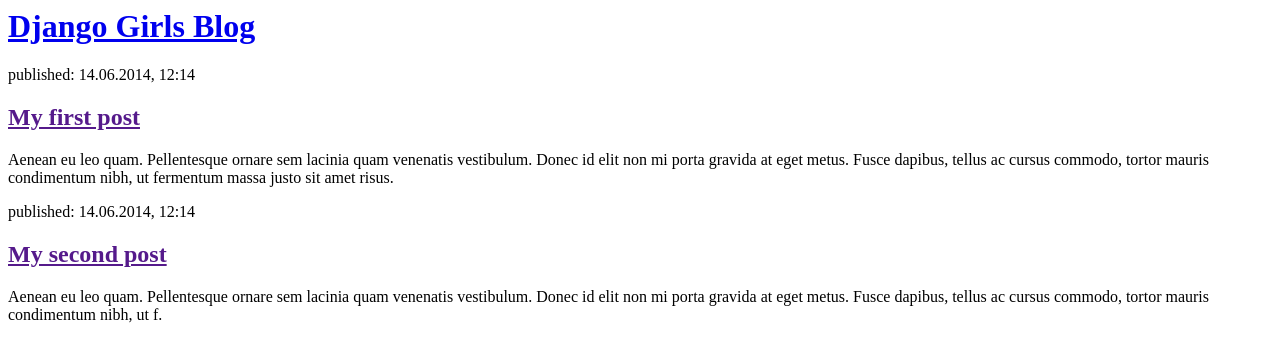
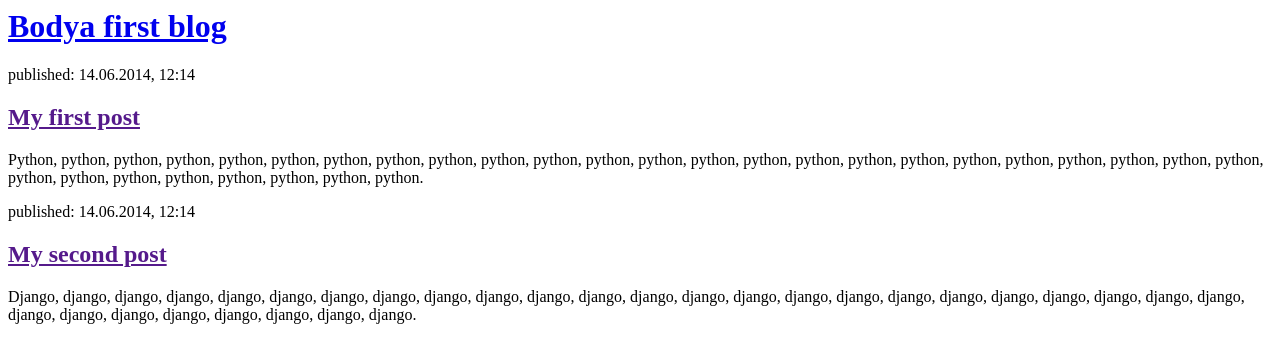
Before and after one commit to skvortsovillya/my-djangofirst, a Django app: page / in a window 1280 px wide. Shown: the top 363 px of the page. Run offline with Django 3.2, Linux system fonts and the light colour scheme.

Commit message:
Changed html

```diff
--- a/blog/templates/blog/post_list.html
+++ b/blog/templates/blog/post_list.html
@@ -4,19 +4,19 @@
     </head>
     <body>
         <div>
-            <h1><a href="/">Django Girls Blog</a></h1>
+            <h1><a href="/">Bodya first blog</a></h1>
         </div>
 
         <div>
             <p>published: 14.06.2014, 12:14</p>
             <h2><a href="">My first post</a></h2>
-            <p>Aenean eu leo quam. Pellentesque ornare sem lacinia quam venenatis vestibulum. Donec id elit non mi porta gravida at eget metus. Fusce dapibus, tellus ac cursus commodo, tortor mauris condimentum nibh, ut fermentum massa justo sit amet risus.</p>
+            <p>Python, python, python, python, python, python, python, python, python, python, python, python, python, python, python, python, python, python, python, python, python, python, python, python, python, python, python, python, python, python, python, python.</p>
         </div>
 
         <div>
             <p>published: 14.06.2014, 12:14</p>
             <h2><a href="">My second post</a></h2>
-            <p>Aenean eu leo quam. Pellentesque ornare sem lacinia quam venenatis vestibulum. Donec id elit non mi porta gravida at eget metus. Fusce dapibus, tellus ac cursus commodo, tortor mauris condimentum nibh, ut f.</p>
+            <p>Django, django, django, django, django, django, django, django, django, django, django, django, django, django, django, django, django, django, django, django, django, django, django, django, django, django, django, django, django, django, django, django.</p>
         </div>
     </body>
 </html>
```
